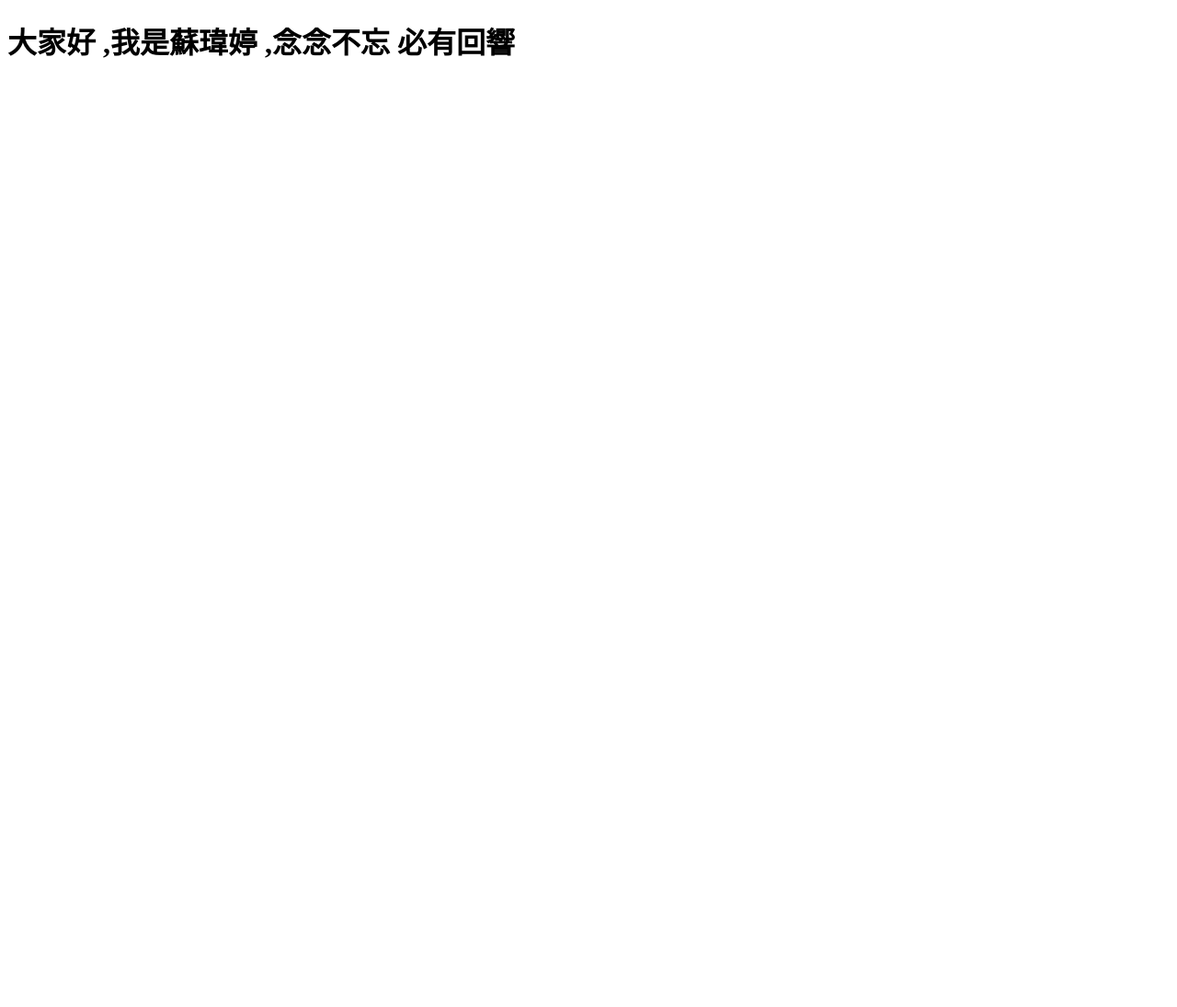
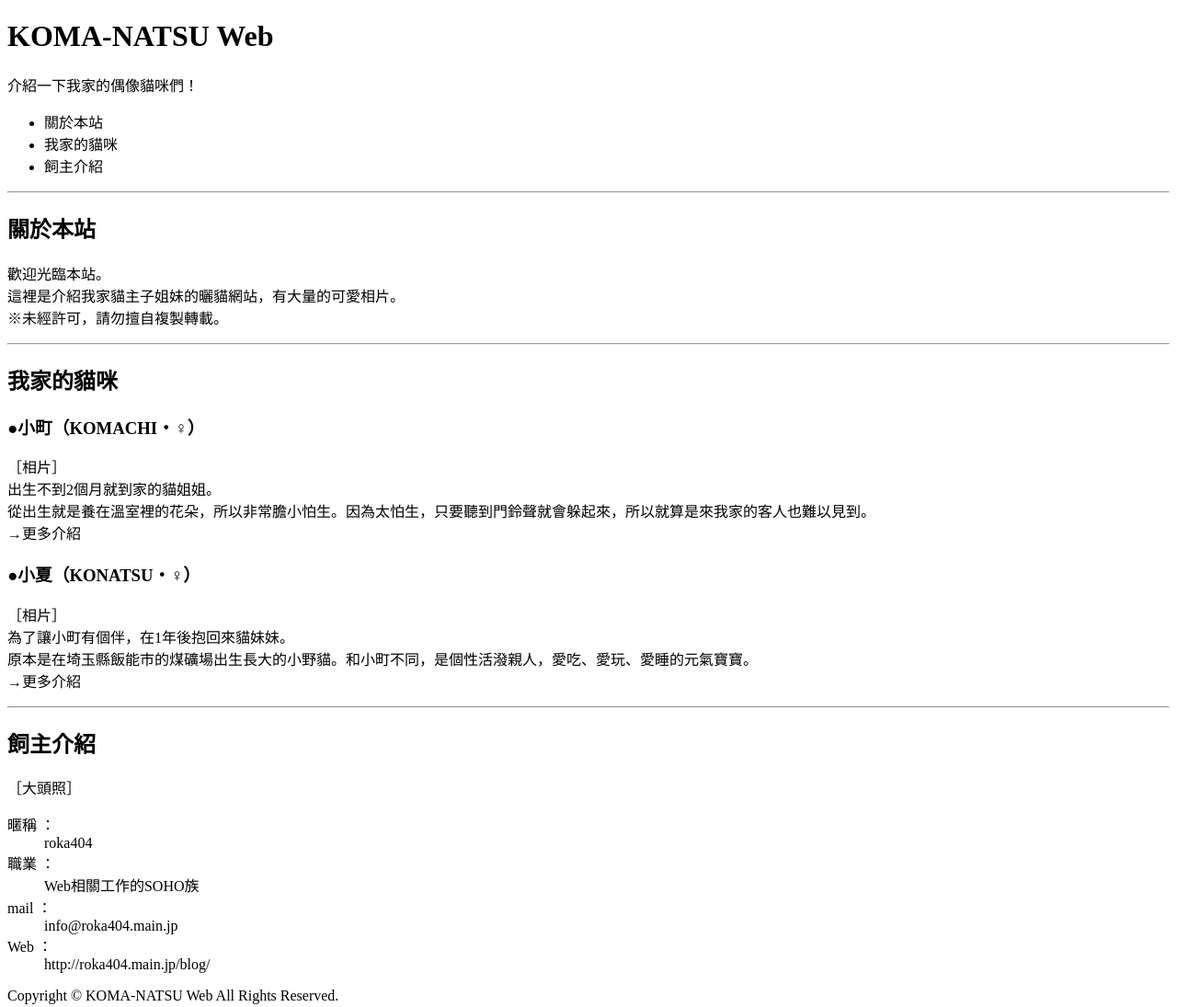
Before and after one commit to Ivysuuu/Ivysuuu, a plain HTML site: page index.html in a window 1280 px wide. Shown: the whole page at 92% size. Before the commit the page ends 800 px from the top, so only its background shows below. Drawn offline with Linux system fonts and the light colour scheme.

Commit message:
Add files via upload

```diff
--- a/index.html
+++ b/index.html
@@ -1,12 +1,49 @@
+
 <!DOCTYPE html>
 <html lang="en">
 <head>
     <meta charset="UTF-8">
     <meta http-equiv="X-UA-Compatible" content="IE=edge">
     <meta name="viewport" content="width=device-width, initial-scale=1.0">
-    <title>110111217蘇瑋婷</title>
+    <title>偶像貓咪大集合</title>
+    <link rel="shortcut icon" href="img/avatar.png" type="image/x-icon">
 </head>
 <body>
-    <h1>大家好 ,我是蘇瑋婷 ,念念不忘 必有回響 </h1>
+    <h1>KOMA-NATSU Web</h1>
+    <p>介紹一下我家的偶像貓咪們！</p>
+    <ul>
+        <li>關於本站</li>
+        <li>我家的貓咪</li>
+        <li>飼主介紹</li>
+    </ul>
+    <hr>
+    <h2>關於本站</h2>
+    <p>歡迎光臨本站。<br>
+        這裡是介紹我家貓主子姐妹的曬貓網站，有大量的可愛相片。<br>
+        ※未經許可，請勿擅自複製轉載。</p>
+    <hr>
+    <h2>我家的貓咪</h2>
+    <h3>●小町（KOMACHI・♀）</h3>
+    <p>［相片］<br>
+        出生不到2個月就到家的貓姐姐。<br>
+        從出生就是養在溫室裡的花朵，所以非常膽小怕生。因為太怕生，只要聽到門鈴聲就會躲起來，所以就算是來我家的客人也難以見到。<br>
+        →更多介紹</p>
+    <h3>●小夏（KONATSU・♀）</h3>
+    <p>［相片］<br>
+        為了讓小町有個伴，在1年後抱回來貓妹妹。<br>
+        原本是在埼玉縣飯能市的煤礦場出生長大的小野貓。和小町不同，是個性活潑親人，愛吃、愛玩、愛睡的元氣寶寶。<br>
+        →更多介紹</p>
+    <hr>
+    <h2>飼主介紹</h2>
+    <p>［大頭照］</p>
+    <dl>
+        <dt>暱稱 ：</dt><dd>roka404</dd>
+        <dt>職業 ：</dt><dd>Web相關工作的SOHO族</dd>
+        <dt>mail ：</dt><dd>info@roka404.main.jp</dd>
+        <dt>Web ：</dt><dd>http://roka404.main.jp/blog/</dd>
+    </dl>
+    <footer>
+        <p>Copyright © KOMA-NATSU Web All Rights Reserved.</p>
+    </footer>
 </body>
 </html>
```
